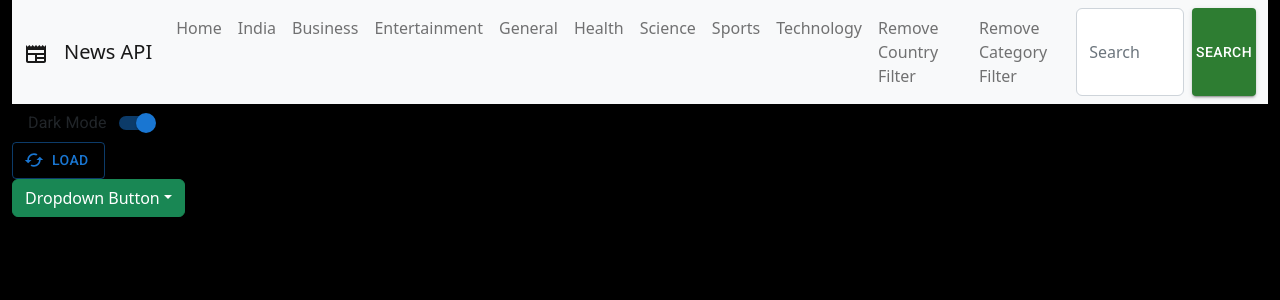
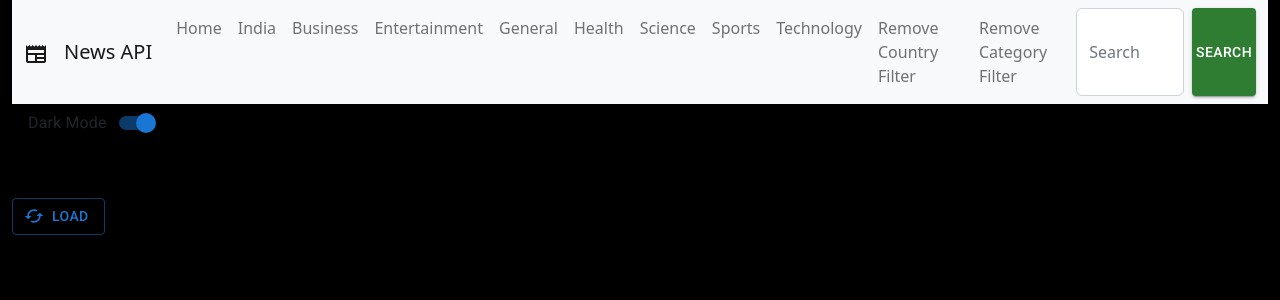
Before and after one commit to AmuthesWaran/News-API-Explore, a React (Create React App) app: page / in a window 1280 px wide. Shown: the top 300 px of the page. Built offline with nearby package versions, Linux system fonts and the light colour scheme.

Commit message:
dropdown added - UI

```diff
--- a/src/components/Dashboard.jsx
+++ b/src/components/Dashboard.jsx
@@ -9,9 +9,9 @@ import Button from '@mui/material/Button';
 import CachedIcon from '@mui/icons-material/Cached';
 import axios from 'axios';
 import DisplayCard from './DisplayCard';
-import { Col, Dropdown, Row } from 'react-bootstrap';
+import { Col, Row } from 'react-bootstrap';
 import { v4 as uuidv4 } from 'uuid';
-import { Switch, FormControlLabel } from '@mui/material';
+import { Switch, FormControlLabel, MenuItem, FormControl, InputLabel, Select } from '@mui/material';
 import { useEffect } from 'react';
 
 const Dashboard = () => {
@@ -33,6 +33,12 @@ const Dashboard = () => {
     const [news, setNews] = useState([])
     const [readlaterdb, setReadlaterdb] = useState([]);
     const [mode, setMode] = useState('black')
+    const [age, setAge] = useState('')
+    const categoryList = ['business', 'entertainment', 'general', 'health', 'science', 'sports', 'technology']
+
+    const handleChange = (event) => {
+        setAge(event.target.value);
+    };
 
     function switchMode(e) {
         // console.log(e.target.checked)
@@ -127,17 +133,7 @@ const Dashboard = () => {
                                 <Form.Control type="search" placeholder="Search" className="me-2" aria-label="Search" onChange={(e) => setSearchText("q=" + e.target.value + "&")} />
                                 <Button variant="contained" color="success" >Search</Button>
                             </Form>
-                            {/* <NavDropdown title="Link" id="navbarScrollingDropdown">
-                                <NavDropdown.Item >Action</NavDropdown.Item>
-                                <NavDropdown.Item >Another action</NavDropdown.Item>
-                                <NavDropdown.Item >Another action</NavDropdown.Item>
-                                <NavDropdown.Item >Another action</NavDropdown.Item>
-                                <NavDropdown.Item >Another action</NavDropdown.Item>
-                                <NavDropdown.Item >Another action</NavDropdown.Item>
-                                <NavDropdown.Item >Another action</NavDropdown.Item>
-                                <NavDropdown.Item >Another action</NavDropdown.Item>
 
-                            </NavDropdown> */}
                         </Nav>
 
                     </Navbar.Collapse>
@@ -157,20 +153,29 @@ const Dashboard = () => {
                 labelPlacement="start"
             />
             <br />
+            <FormControl sx={{ minWidth: 120 }}>
+                <InputLabel id="demo-simple-select-label">Category</InputLabel>
+
+                <Select
+                    labelId="demo-simple-select-label"
+                    id="demo-simple-select"
+                    // id='${cat}'
+                    value={age}
+                    label="Age"
+                    onChange={handleChange}
+                >
+                    {categoryList.map(cat => {
+                        return <MenuItem value={cat}>{cat}</MenuItem>
+                    })}
+                </Select>
+
+
+            </FormControl>
+            <br />
             <Button variant="outlined" startIcon={<CachedIcon />} onClick={LoadNews} >
                 Load
             </Button>
-            <Dropdown>
-                <Dropdown.Toggle variant="success" id="dropdown-basic">
-                    Dropdown Button
-                </Dropdown.Toggle>
 
-                <Dropdown.Menu>
-                    <Dropdown.Item href="#/action-1">Action</Dropdown.Item>
-                    <Dropdown.Item href="#/action-2">Another action</Dropdown.Item>
-                    <Dropdown.Item href="#/action-3">Something else</Dropdown.Item>
-                </Dropdown.Menu>
-            </Dropdown>
             <Container fluid>
                 <Row>
 
@@ -197,7 +202,7 @@ const Dashboard = () => {
 
                 </Row>
             </Container>
-        </Container>
+        </Container >
     )
 }
 
```
